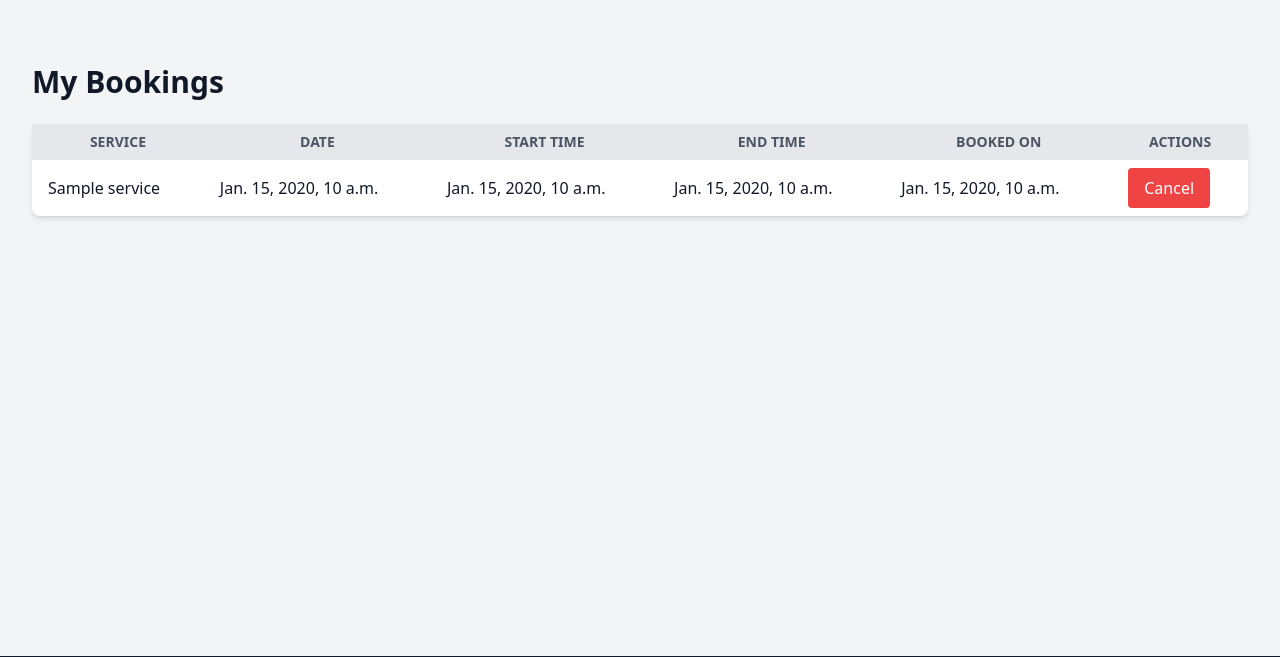
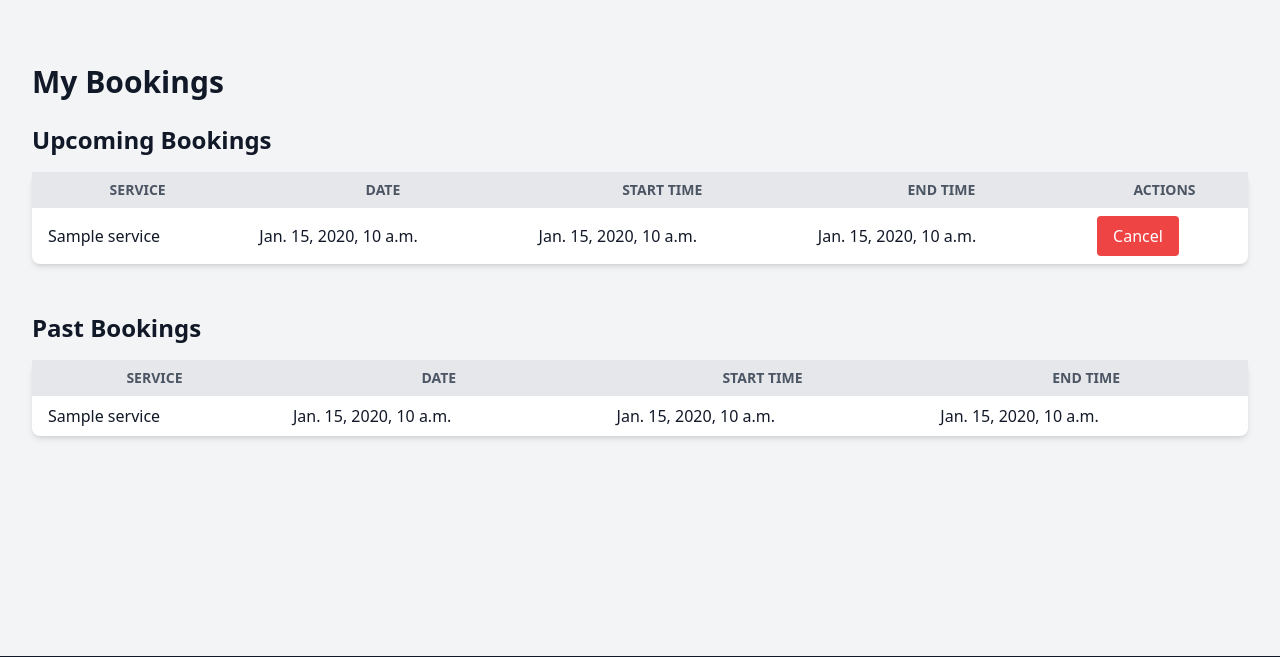
Before and after one commit to zabalae/iterio_project, a Django app: template iterio_app/templates/iterio_app/my_bookings.html in a window 1280 px wide. Shown: the part 56-713 px from the top of the page. Run offline with Django 5.2, Linux system fonts and the light colour scheme; the template is opened without the code that fills it: most values are stand-ins (such as "Sample title", 1, 10 or a date in 2020); style sheets or scripts are compiled from the project's sources; some libraries are stand-ins or nearby versions.

Commit message:
Update my_bookings.html

```diff
--- a/iterio_app/templates/iterio_app/my_bookings.html
+++ b/iterio_app/templates/iterio_app/my_bookings.html
@@ -8,7 +8,45 @@
 <div class="container mx-auto px-4 py-8">
     <h1 class="text-3xl font-bold mb-6">My Bookings</h1>
 
-    {% if bookings %}
+    <!-- Upcoming Bookings Table -->
+    <h2 class="text-2xl font-bold mb-4">Upcoming Bookings</h2>
+    {% if upcoming_bookings %}
+    <table class="min-w-full bg-white shadow-md rounded-lg mb-12">
+        <thead>
+            <tr>
+                <th class="py-2 px-4 bg-gray-200 font-bold uppercase text-sm text-gray-600">Service</th>
+                <th class="py-2 px-4 bg-gray-200 font-bold uppercase text-sm text-gray-600">Date</th>
+                <th class="py-2 px-4 bg-gray-200 font-bold uppercase text-sm text-gray-600">Start Time</th>
+                <th class="py-2 px-4 bg-gray-200 font-bold uppercase text-sm text-gray-600">End Time</th>
+                <!-- <th class="py-2 px-4 bg-gray-200 font-bold uppercase text-sm text-gray-600">Booked On</th> -->
+                <th class="py-2 px-4 bg-gray-200 font-bold uppercase text-sm text-gray-600">Actions</th>
+            </tr>
+        </thead>
+        <tbody>
+            {% for booking in upcoming_bookings %}
+            <tr>
+                <td class="py-2 px-4">{{ booking.timeslot.service.name }}</td>
+                <td class="py-2 px-4">{{ booking.timeslot.date }}</td>
+                <td class="py-2 px-4">{{ booking.timeslot.start_time }}</td>
+                <td class="py-2 px-4">{{ booking.timeslot.end_time }}</td>
+                <!-- <td class="py-2 px-4">{{ booking.created_at }}</td> -->
+                <td class="py-2 px-4">
+                    <form method="post" action="{% url 'cancel_booking' booking.id %}">
+                        {% csrf_token %}
+                        <button type="submit" class="bg-red-500 text-white px-4 py-2 rounded cancel-booking">Cancel</button>
+                    </form>
+                </td>
+            </tr>
+            {% endfor %}
+        </tbody>
+    </table>
+    {% else %}
+    <p class="text-gray-700">You have no upcoming bookings.</p>
+    {% endif %}
+
+    <!-- Past Bookings Table -->
+    <h2 class="text-2xl font-bold mt-4 mb-4">Past Bookings</h2>
+    {% if past_bookings %}
     <table class="min-w-full bg-white shadow-md rounded-lg">
         <thead>
             <tr>
@@ -16,30 +54,23 @@
                 <th class="py-2 px-4 bg-gray-200 font-bold uppercase text-sm text-gray-600">Date</th>
                 <th class="py-2 px-4 bg-gray-200 font-bold uppercase text-sm text-gray-600">Start Time</th>
                 <th class="py-2 px-4 bg-gray-200 font-bold uppercase text-sm text-gray-600">End Time</th>
-                <th class="py-2 px-4 bg-gray-200 font-bold uppercase text-sm text-gray-600">Booked On</th>
-                <th class="py-2 px-4 bg-gray-200 font-bold uppercase text-sm text-gray-600">Actions</th>
+                <!-- <th class="py-2 px-4 bg-gray-200 font-bold uppercase text-sm text-gray-600">Booked On</th> -->
             </tr>
         </thead>
         <tbody>
-            {% for booking in bookings %}
+            {% for booking in past_bookings %}
             <tr>
                 <td class="py-2 px-4">{{ booking.timeslot.service.name }}</td>
                 <td class="py-2 px-4">{{ booking.timeslot.date }}</td>
                 <td class="py-2 px-4">{{ booking.timeslot.start_time }}</td>
                 <td class="py-2 px-4">{{ booking.timeslot.end_time }}</td>
-                <td class="py-2 px-4">{{ booking.created_at }}</td>
-                <td class="py-2 px-4">
-                    <form method="post" action="{% url 'cancel_booking' booking.id %}">
-                        {% csrf_token %}
-                        <button type="submit" class="bg-red-500 text-white px-4 py-2 rounded">Cancel</button>
-                    </form>
-                </td>
+                <!-- <td class="py-2 px-4">{{ booking.created_at }}</td> -->
             </tr>
             {% endfor %}
         </tbody>
     </table>
     {% else %}
-    <p class="text-gray-700">You have no bookings.</p>
+    <p class="text-gray-700">You have no past bookings.</p>
     {% endif %}
 </div>
 {% endblock %}
```
